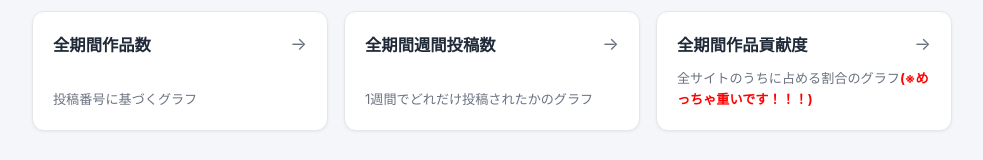
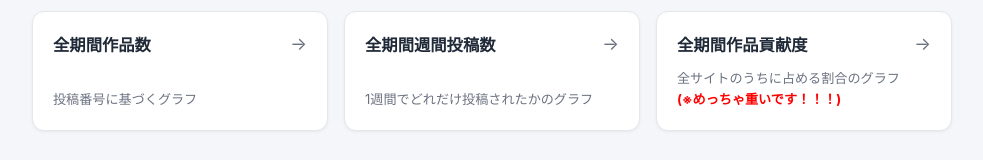
Before and after one commit to shimousaminato/ku-so-tools, a plain HTML site: page graph/index.html in a window 1280 px wide. Shown: the part 378-538 px from the top of the page, without its empty margins (148-1131 px from the left). Drawn offline with Linux system fonts and the light colour scheme.

Commit message:
Update index.html

```diff
--- a/graph/index.html
+++ b/graph/index.html
@@ -240,7 +240,7 @@
               <span class="card-title">全期間作品貢献度</span>
               <span class="card-arrow">→</span>
             </div>
-            <div class="card-meta">全サイトのうちに占める割合のグラフ<span style="color: red; font-weight: bold;">(※めっちゃ重いです！！！)</span></div>
+            <div class="card-meta">全サイトのうちに占める割合のグラフ<br><span style="color: red; font-weight: bold;">(※めっちゃ重いです！！！)</span></div>
           </a>
         </div>
       </section>
```
